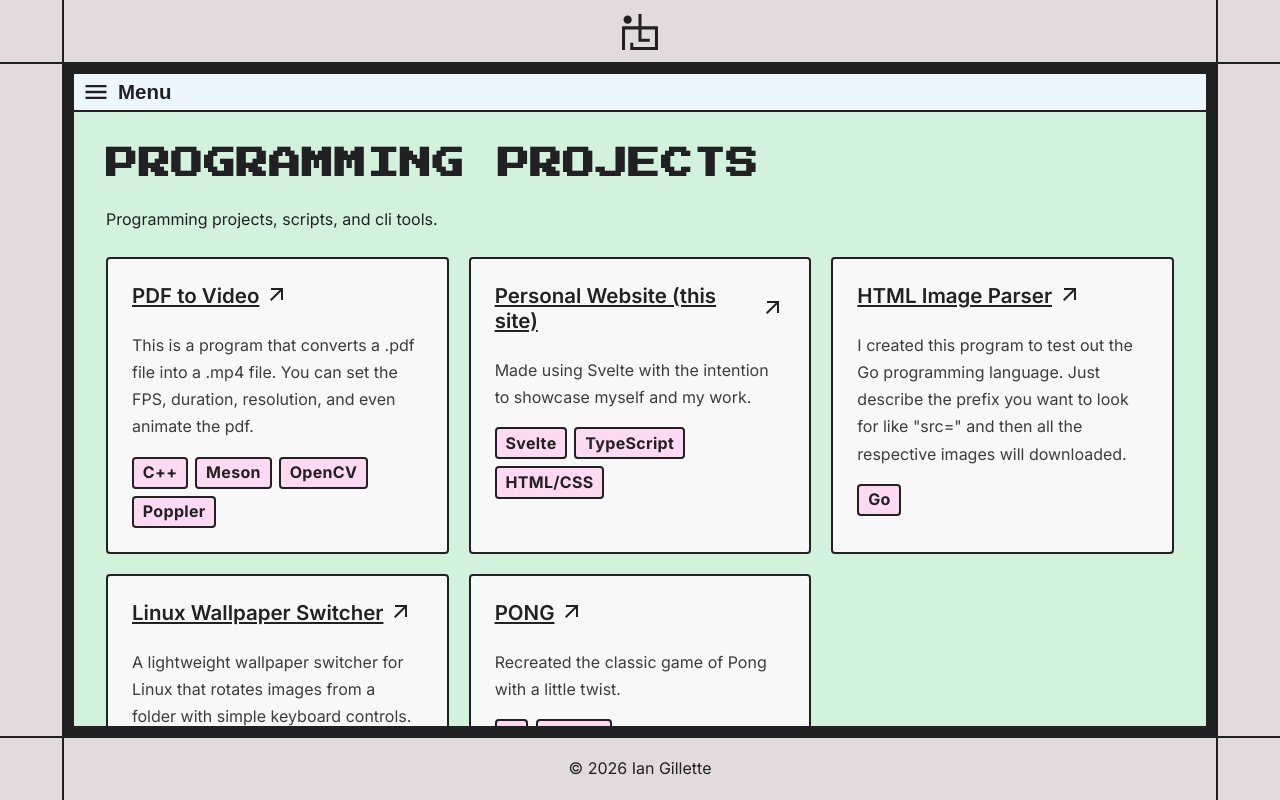
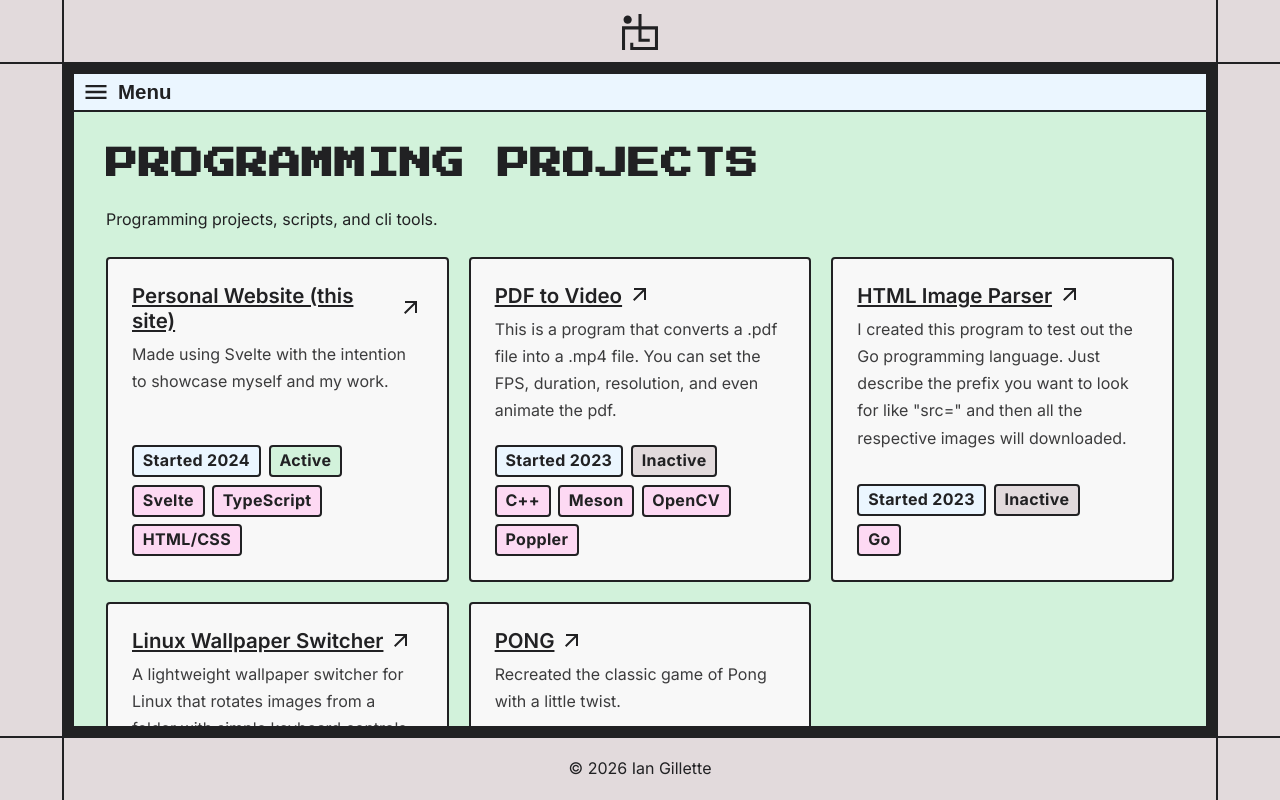
Before and after one commit to MelonEncoder/personal-website, a SvelteKit app: page /work/programming in a window 1280 px wide. Built offline with nearby package versions, Linux system fonts and the light colour scheme.

Commit message:
added dates to my work

```diff
--- a/src/lib/work-media.ts
+++ b/src/lib/work-media.ts
@@ -9,7 +9,7 @@ import flatSpace from "$lib/assets/digital-media/flat-space.webp";
 import jibiRamen from "$lib/assets/digital-media/jibi-ramen.webp";
 
 // Video Games
-import whiteButtonScreenshot from "$lib/assets/white-button-screenshot.png";
+import whiteButtonScreenshot from "$lib/assets/video-games/white-button-screenshot.png";
 
 export const workMediaSources: string[] = [
 	magazineCover,
--- a/src/routes/work/design/+page.svelte
+++ b/src/routes/work/design/+page.svelte
@@ -9,9 +9,10 @@
 	import jibiRamen from "$lib/assets/digital-media/jibi-ramen.webp";
 
 	interface ArtProject {
-		title?: string;
-		description?: string;
+		title: string;
+		description: string;
 		image: string;
+		date: string;
 	}
 
 	const artProjects: ArtProject[] = [
@@ -19,46 +20,53 @@
 			title: "National Geographic Magazine Cover",
 			description:
 				"Magazine cover utilizing layered photography and different typography hierarchies.",
-			image: magazineCover
+			image: magazineCover,
+			date: "2022"
 		},
 		{
 			title: "The Queen's Gambit Movie Poster",
 			description:
 				"Movie poster inspired by the The Queen's Gambit that explores the contrast between the themes of chess master and substance abuse.",
-			image: queensGambitPoster
+			image: queensGambitPoster,
+			date: "2023"
 		},
 		{
 			title: "Personal Business Card",
 			description: "Print-ready, vertically oriented business card.",
-			image: businessCard
+			image: businessCard,
+			date: "2025"
 		},
-
 		{
 			title: "Blackout Mountain",
 			description: "Created this artwork to put on my climbing bag.",
-			image: mountainGraphic
+			image: mountainGraphic,
+			date: "2025"
 		},
 		{
 			title: "Flat Space",
 			description: "Flat-illustration study focused on a space theme.",
-			image: flatSpace
+			image: flatSpace,
+			date: "2023"
 		},
 		{
 			title: "Tea Party",
 			description:
 				"A royal figure bathing in red tea, celebrating their success. Created duing a competition and selected as the winner.",
-			image: teaParty
+			image: teaParty,
+			date: "2023"
 		},
 
 		{
 			title: "Robot Squared",
 			description: "Concept art for a colorful, boxy robot.",
-			image: robotPatZ
+			image: robotPatZ,
+			date: "2023"
 		},
 		{
 			title: "Jibi Ramen Branding",
 			description: "Created the branding for a fake business named Jibi Ramen.",
-			image: jibiRamen
+			image: jibiRamen,
+			date: "2023"
 		}
 	];
 </script>
@@ -80,12 +88,9 @@
 					</div>
 					{#if art.title || art.description}
 						<div class="artInfo">
-							{#if art.title}
-								<h2 class="title">{art.title}</h2>
-							{/if}
-							{#if art.description}
-								<p class="sectionText">{art.description}</p>
-							{/if}
+							<h2 class="title">{art.title}</h2>
+							<p class="sectionText">{art.description}</p>
+							<span class="metaDate">{art.date}</span>
 						</div>
 					{/if}
 				</article>
@@ -155,8 +160,9 @@
 	.artInfo {
 		display: flex;
 		flex-direction: column;
+		flex: 1;
 		padding: 1.5rem;
-		gap: 0.75rem;
+		gap: 0.5rem;
 	}
 
 	.title {
@@ -172,6 +178,19 @@
 		color: color-mix(in srgb, var(--black), white 12%);
 		margin: 0;
 		font-weight: 400;
+	}
+
+	.metaDate {
+		padding: 0.28rem 0.55rem;
+		border: 2px solid var(--black);
+		border-radius: var(--radius-sm);
+		background: var(--backlight-2);
+		font-size: var(--fs-body);
+		font-weight: 700;
+		letter-spacing: 0.02em;
+		line-height: 1.2;
+		align-self: flex-start;
+		margin-top: auto;
 	}
 
 	@media (max-width: 1200px) {
--- a/src/routes/work/programming/+page.svelte
+++ b/src/routes/work/programming/+page.svelte
@@ -2,45 +2,57 @@
 	import arrowOut from "$lib/assets/icons/arrow-outward.svg";
 
 	interface ProgrammingProject {
-		title?: string;
-		description?: string;
+		title: string;
+		description: string;
 		url: string;
 		tech: string[];
+		startDate: string;
+		active: boolean;
 	}
 
 	const programmingProjects: ProgrammingProject[] = [
+		{
+			title: "Personal Website (this site)",
+			description: "Made using Svelte with the intention to showcase myself and my work.",
+			url: "https://github.com/MelonEncoder/personal-website",
+			tech: ["Svelte", "TypeScript", "HTML/CSS"],
+			startDate: "2024",
+			active: true
+		},
 		{
 			title: "PDF to Video",
 			description:
 				"This is a program that converts a .pdf file into a .mp4 file. You can set the FPS, duration, resolution, and even animate the pdf.",
 			url: "https://github.com/MelonEncoder/pdf-to-video",
-			tech: ["C++", "Meson", "OpenCV", "Poppler"]
-		},
-		{
-			title: "Personal Website (this site)",
-			description: "Made using Svelte with the intention to showcase myself and my work.",
-			url: "https://github.com/MelonEncoder/personal-website",
-			tech: ["Svelte", "TypeScript", "HTML/CSS"]
+			tech: ["C++", "Meson", "OpenCV", "Poppler"],
+			startDate: "2023",
+			active: false
 		},
 		{
 			title: "HTML Image Parser",
 			description:
 				'I created this program to test out the Go programming language. Just describe the prefix you want to look for like "src=" and then all the respective images will downloaded.',
 			url: "https://github.com/MelonEncoder/img-downloader",
-			tech: ["Go"]
+			tech: ["Go"],
+			startDate: "2023",
+			active: false
 		},
 		{
 			title: "Linux Wallpaper Switcher",
 			description:
 				"A lightweight wallpaper switcher for Linux that rotates images from a folder with simple keyboard controls.",
 			url: "https://github.com/MelonEncoder/simple-wallpaper-switcher",
-			tech: ["C++", "SFML"]
+			tech: ["C++", "SFML"],
+			startDate: "2023",
+			active: false
 		},
 		{
 			title: "PONG",
 			description: "Recreated the classic game of Pong with a little twist.",
 			url: "https://github.com/MelonEncoder/pong",
-			tech: ["C", "RayLib"]
+			tech: ["C", "RayLib"],
+			startDate: "2023",
+			active: false
 		}
 	];
 </script>
@@ -53,7 +65,6 @@
 			{#each programmingProjects as project, i (i)}
 				<li class="projectItem">
 					<div class="projectInfo">
-						{#if project.title}
 						<h2 class="title">
 							<a
 								class="projectLink"
@@ -65,10 +76,13 @@
 							</a>
 							<img src={arrowOut} alt="link icon" />
 						</h2>
-						{/if}
-						{#if project.description}
 						<p class="sectionText">{project.description}</p>
-						{/if}
+						<div class="projectMeta">
+							<span class="metaDate">Started {project.startDate}</span>
+							<span class="statusBadge" class:active={project.active}>
+								{project.active ? "Active" : "Inactive"}
+							</span>
+						</div>
 						{#if project.tech.length}
 							<div class="techSection">
 								<ul class="techList" aria-label="Technologies used">
@@ -125,7 +139,7 @@
 		gap: 0.35rem;
 		font-size: var(--fs-h3);
 		font-weight: 600;
-		margin: 0 0 0.75rem 0;
+		margin: 0;
 		text-decoration: none;
 		color: var(--black);
 	}
@@ -150,6 +164,8 @@
 	}
 
 	.projectItem {
+		display: flex;
+		flex-direction: column;
 		border: 2px solid var(--black);
 		border-radius: var(--radius-sm);
 		background-color: var(--white);
@@ -158,14 +174,14 @@
 	.projectInfo {
 		display: flex;
 		flex-direction: column;
+		flex: 1;
 		padding: 1.5rem;
-		gap: 0.75rem;
+		gap: 0.5rem;
 	}
 
 	.techSection {
 		display: flex;
 		flex-direction: column;
-		margin-top: 0.25rem;
 	}
 
 	.techList {
@@ -184,9 +200,43 @@
 		border-radius: var(--radius-sm);
 		background: color-mix(in srgb, var(--backlight-3), white 30%);
 		font-size: var(--fs-body);
-		font-weight: 700;
+		font-weight: bold;
 		letter-spacing: 0.02em;
 		line-height: 1.2;
+	}
+
+	.projectMeta {
+		display: flex;
+		align-items: center;
+		gap: 0.5rem;
+		margin-top: auto;
+		padding-top: 0.75rem;
+	}
+
+	.metaDate {
+		padding: 0.28rem 0.55rem;
+		border: 2px solid var(--black);
+		border-radius: var(--radius-sm);
+		background: var(--backlight-2);
+		font-size: var(--fs-body);
+		font-weight: bold;
+		letter-spacing: 0.02em;
+		line-height: 1.2;
+	}
+
+	.statusBadge {
+		padding: 0.28rem 0.55rem;
+		border: 2px solid var(--black);
+		border-radius: var(--radius-sm);
+		font-size: var(--fs-body);
+		font-weight: bold;
+		letter-spacing: 0.02em;
+		line-height: 1.2;
+		background: var(--off-white);
+	}
+
+	.statusBadge.active {
+		background: var(--backlight);
 	}
 
 	@media (max-width: 1200px) {
```
Also changed, not shown: src/routes/work/games/+page.svelte (+29 -3 lines), src/lib/assets/video-games/blacked-out.png (added), src/lib/assets/video-games/white-button-screenshot.png (renamed from src/lib/assets/white-button-screenshot.png). Lines whose indentation alone changed are shown as unchanged.
